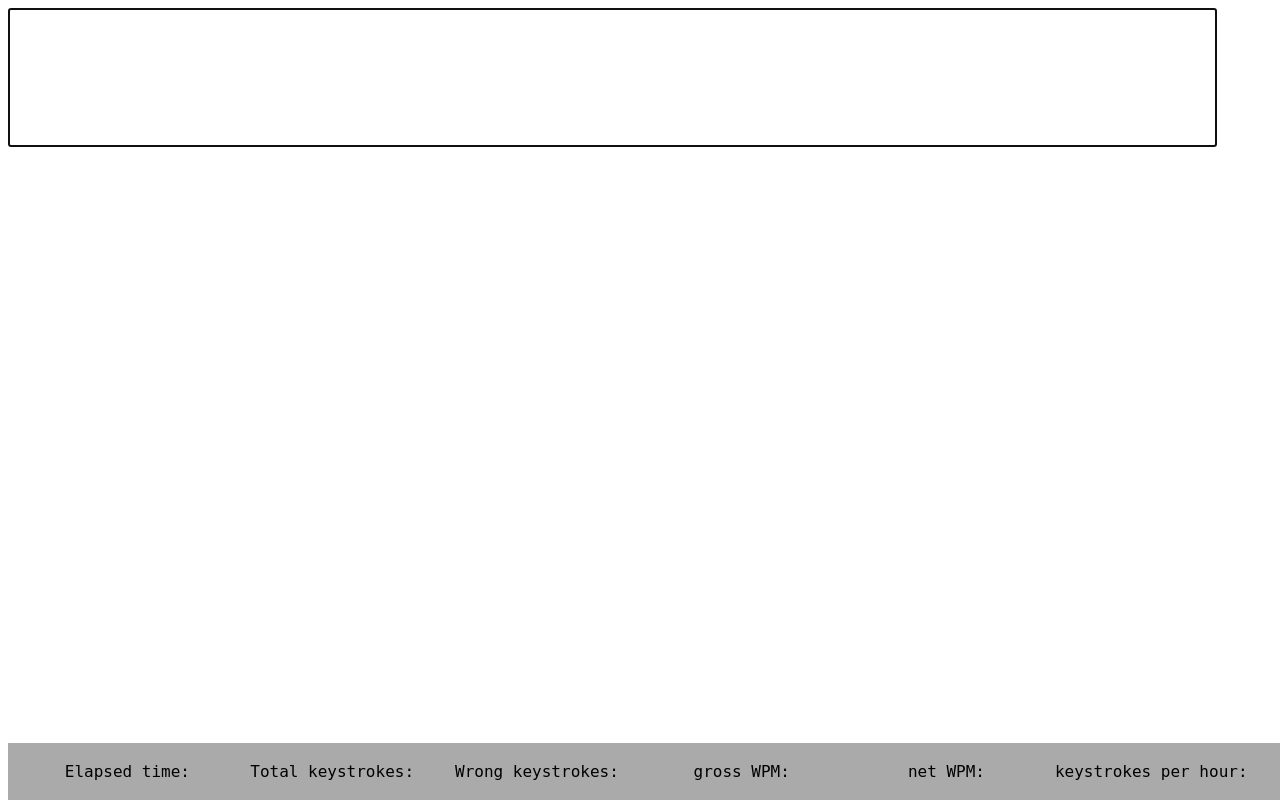
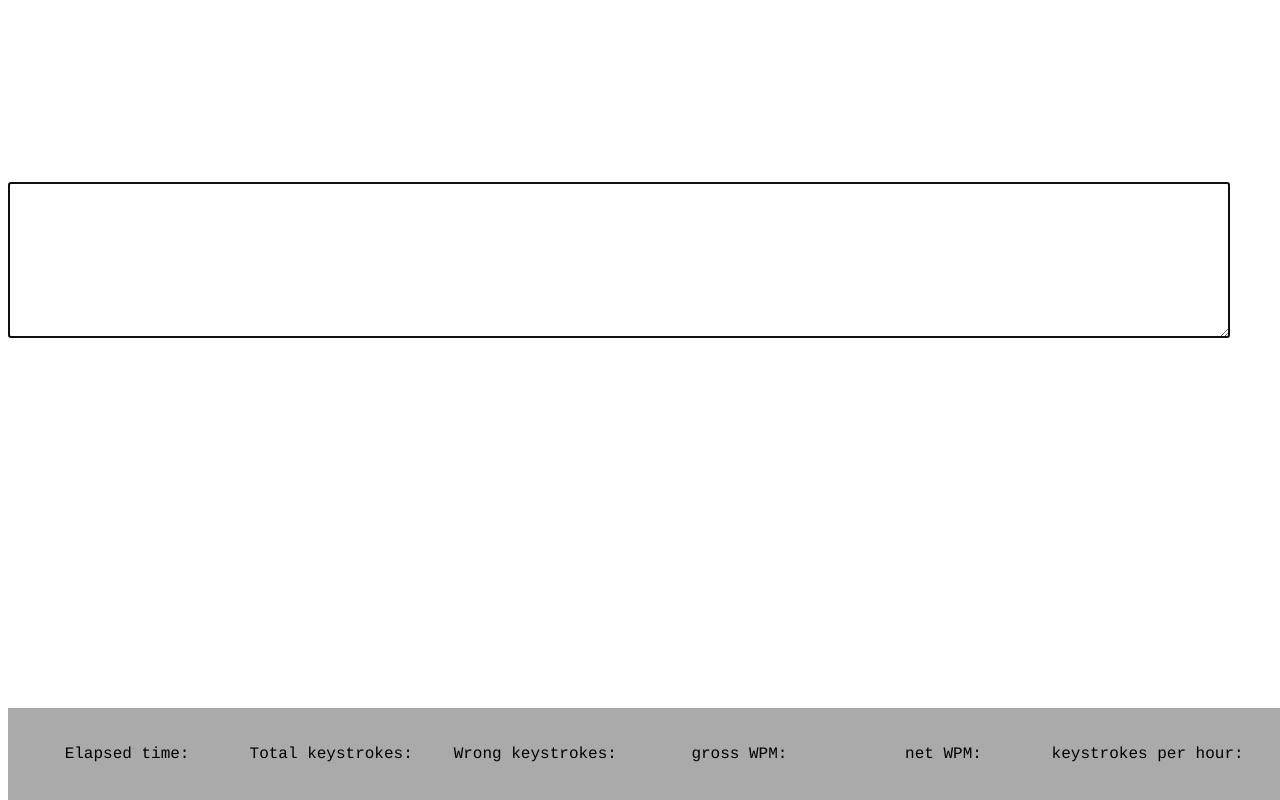
Before and after one commit to n8chz/typing-practice, a website: page data/form.html in a window 1280 px wide. Shown: the top 800 px of the page. Drawn offline with Linux system fonts and the light colour scheme.

Commit message:
Corrected word wrap in textarea

```diff
--- a/data/form.html
+++ b/data/form.html
@@ -2,8 +2,15 @@
 <head>
 <style>
 body {
- font-family: mono;
+ font-family: courier;
+ white-space: pre-wrap;
+ width: 100%;
 }
+#text {
+    padding: 2em;
+    font-weight: bold;
+    font-size: 22px;
+    }
 #input {
  min-height: 10em;
  width: 95%;
@@ -43,7 +50,7 @@ td {
 <div id="text">
 <span id="start"></span><span id="error"></span><span id="current"></span><span id="end"></span>
 </div>
-<form><input id="input" type="textarea" rows="10" cols="80" wrap="soft" autofocus /></form>
+<form><textarea id="input" rows="10" cols="80" autofocus /></textarea></form>
 <footer>
 <table><tbody><tr>
 <td>Elapsed time:<br /><span id="elapsed"></span></td>
--- a/data/selection.js
+++ b/data/selection.js
@@ -1,4 +1,7 @@
 self.on("click", function () {
   var selectionText = document.getSelection().toString();
-  self.postMessage(selectionText.replace(/[^ -~]/g, "").replace(/\s{3,}/g, "  ")).trim();
+  console.log("before: "+JSON.stringify(selectionText));
+  console.log("after replacing \\n: "+JSON.stringify(selectionText.replace(/\n/, " ")));
+  self.postMessage(selectionText.replace(/\n/g, " ").replace(/[^ -~]/g, "").replace(/\s{3,}/, "  ").trim());
+  // self.postMessage(selectionText.replace(/\n/, " ").replace(/[^ -~]/g, "").trim());
 });
--- a/lib/main.js
+++ b/lib/main.js
@@ -9,6 +9,7 @@ contextMenu.Item({
   context: contextMenu.SelectionContext(),
   contentScriptFile: data.url("selection.js"),
   onMessage: function (text) {
+   console.log("after: "+JSON.stringify(text));
    pageMod.PageMod({
      include: data.url("form.html"),
      contentScriptFile: data.url("script.js"),
--- a/package.json
+++ b/package.json
@@ -3,7 +3,7 @@
   "title": "typing",
   "id": "jid1-ZEEvFkJPalASsg",
   "description": "a basic add-on",
-  "author": "",
+  "author": "Josie Draus and Lori Lee",
   "license": "MPL 2.0",
-  "version": "0.11"
+  "version": "0.12"
 }
```
Also changed, not shown: 1 other file.
